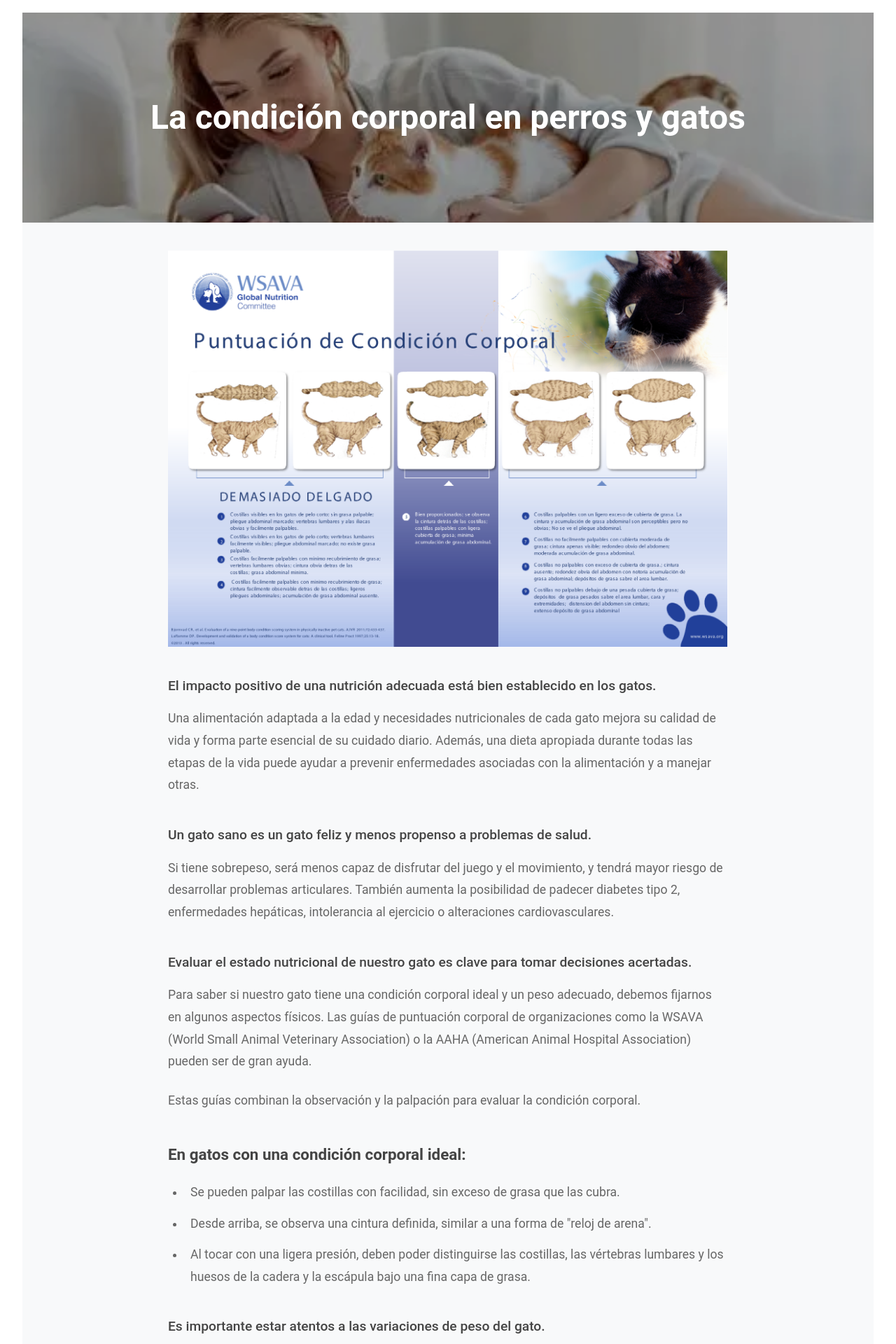
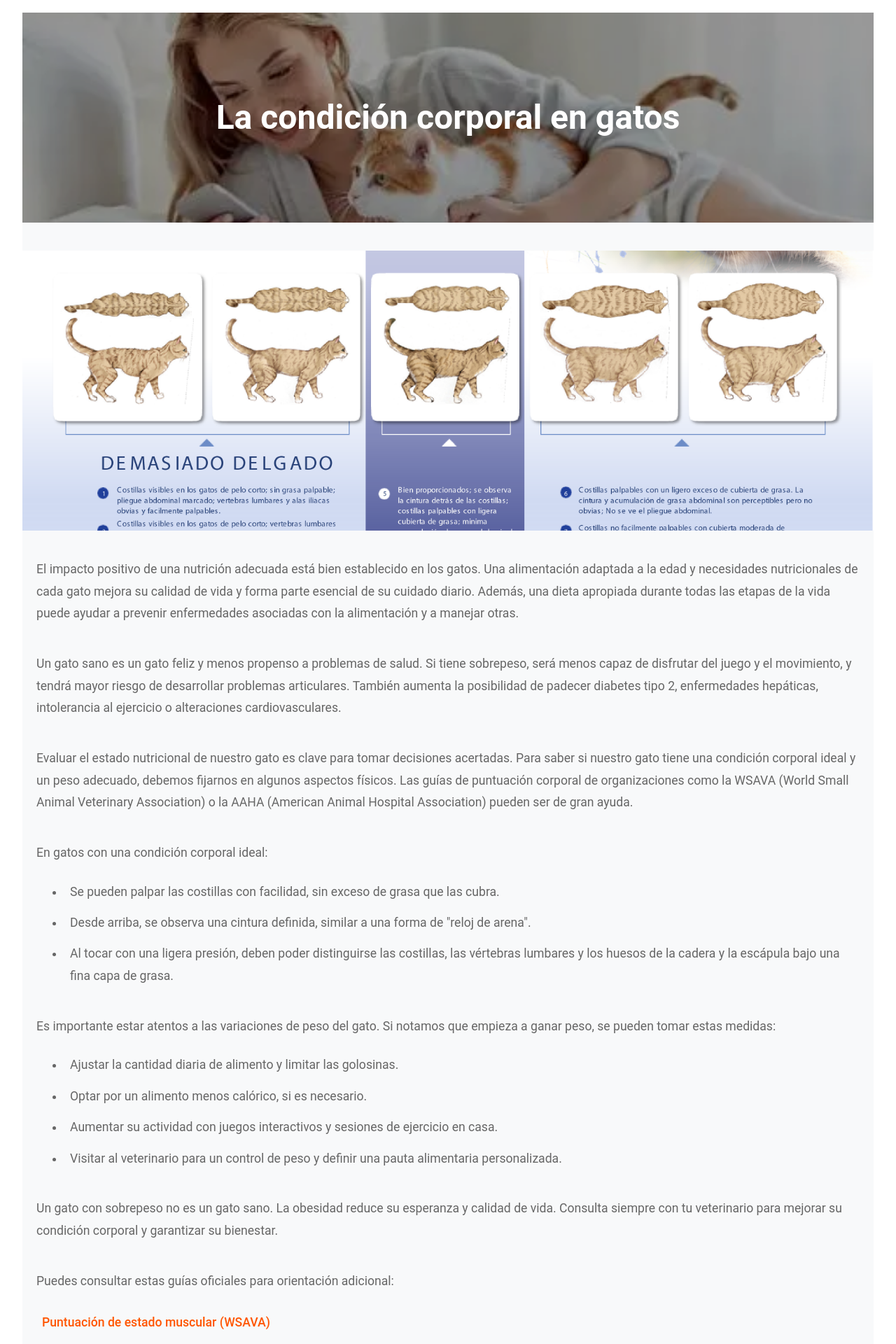
Before and after one commit to RobertoGm1333/TFG-Roberto-Front, a Vue app: page /Condicion-Corporal in a window 1280 px wide. Shown: the part 160-2080 px from the top of the page at 70% size. Built offline with nearby package versions, Linux system fonts and the light colour scheme.

Commit message:
Condicion corporal hecha, falta english

```diff
--- a/src/views/CondicionCorporalView.vue
+++ b/src/views/CondicionCorporalView.vue
@@ -2,47 +2,85 @@
   <div class="condicion-corporal-view">
     <!-- Banner section -->
     <div class="banner" :style="{ backgroundImage: 'url(../../Images/consejos/background-banner.png)' }">
-      <h1>La condición corporal en perros y gatos</h1>
+      <h1>La condición corporal en gatos</h1>
     </div>
 
     <!-- Content section -->
     <div class="content">
       <div class="content-container">
-        <img src="../../Images/consejos/condicion-corporal.png" alt="Condición corporal en mascotas" class="main-image" />
+        <img
+          src="../../Images/consejos/condicion-corporal.png"
+          alt="Condición corporal en mascotas"
+          class="main-image"
+          @click="showZoomDialog = true"
+        />
+
+        <!-- Dialog para imagen ampliada -->
+        <v-dialog
+          v-model="showZoomDialog"
+          max-width="90vw"
+          max-height="90vh"
+          :persistent="false"
+          :scrim="true"
+          @update:model-value="closeDialog"
+        >
+          <div class="zoom-overlay" @click="closeDialog">
+            <div class="zoom-container" @click.stop>
+              <v-btn
+                icon
+                @click="closeDialog"
+                class="close-button"
+              >
+                <v-icon>mdi-close</v-icon>
+              </v-btn>
+              <div
+                class="image-wrapper"
+                @mousedown="startDrag"
+                @mousemove="doDrag"
+                @mouseup="stopDrag"
+                @mouseleave="stopDrag"
+                @click="handleImageClick"
+              >
+                <img
+                  src="../../Images/consejos/condicion-corporal.png"
+                  alt="Condición corporal en mascotas"
+                  class="zoomed-image"
+                  :class="{
+                    'can-zoom': !isZoomedIn,
+                    'is-dragging': isDragging
+                  }"
+                  :style="{
+                    transform: `translate(${transform.x}px, ${transform.y}px) scale(${transform.scale})`,
+                    cursor: isZoomedIn ? (isDragging ? 'grabbing' : 'grab') : 'zoom-in'
+                  }"
+                  @dragstart.prevent
+                />
+              </div>
+            </div>
+          </div>
+        </v-dialog>
 
         <div class="text-content">
           <section class="content-section">
-            <p class="destacado">
-              El impacto positivo de una nutrición adecuada está bien establecido en los gatos.
-            </p>
             <p>
-              Una alimentación adaptada a la edad y necesidades nutricionales de cada gato mejora su calidad de vida y forma parte esencial de su cuidado diario. Además, una dieta apropiada durante todas las etapas de la vida puede ayudar a prevenir enfermedades asociadas con la alimentación y a manejar otras.
+              El impacto positivo de una nutrición adecuada está bien establecido en los gatos. Una alimentación adaptada a la edad y necesidades nutricionales de cada gato mejora su calidad de vida y forma parte esencial de su cuidado diario. Además, una dieta apropiada durante todas las etapas de la vida puede ayudar a prevenir enfermedades asociadas con la alimentación y a manejar otras.
             </p>
           </section>
 
           <section class="content-section">
-            <p class="destacado">
-              Un gato sano es un gato feliz y menos propenso a problemas de salud.
-            </p>
             <p>
-              Si tiene sobrepeso, será menos capaz de disfrutar del juego y el movimiento, y tendrá mayor riesgo de desarrollar problemas articulares. También aumenta la posibilidad de padecer diabetes tipo 2, enfermedades hepáticas, intolerancia al ejercicio o alteraciones cardiovasculares.
+              Un gato sano es un gato feliz y menos propenso a problemas de salud. Si tiene sobrepeso, será menos capaz de disfrutar del juego y el movimiento, y tendrá mayor riesgo de desarrollar problemas articulares. También aumenta la posibilidad de padecer diabetes tipo 2, enfermedades hepáticas, intolerancia al ejercicio o alteraciones cardiovasculares.
             </p>
           </section>
 
           <section class="content-section">
-            <p class="destacado">
-              Evaluar el estado nutricional de nuestro gato es clave para tomar decisiones acertadas.
-            </p>
             <p>
-              Para saber si nuestro gato tiene una condición corporal ideal y un peso adecuado, debemos fijarnos en algunos aspectos físicos. Las guías de puntuación corporal de organizaciones como la WSAVA (World Small Animal Veterinary Association) o la AAHA (American Animal Hospital Association) pueden ser de gran ayuda.
-            </p>
-            <p>
-              Estas guías combinan la observación y la palpación para evaluar la condición corporal.
+              Evaluar el estado nutricional de nuestro gato es clave para tomar decisiones acertadas. Para saber si nuestro gato tiene una condición corporal ideal y un peso adecuado, debemos fijarnos en algunos aspectos físicos. Las guías de puntuación corporal de organizaciones como la WSAVA (World Small Animal Veterinary Association) o la AAHA (American Animal Hospital Association) pueden ser de gran ayuda.
             </p>
           </section>
 
           <section class="content-section">
-            <h2>En gatos con una condición corporal ideal:</h2>
+            <p>En gatos con una condición corporal ideal:</p>
             <ul>
               <li>Se pueden palpar las costillas con facilidad, sin exceso de grasa que las cubra.</li>
               <li>Desde arriba, se observa una cintura definida, similar a una forma de "reloj de arena".</li>
@@ -51,10 +89,7 @@
           </section>
 
           <section class="content-section">
-            <p class="destacado">
-              Es importante estar atentos a las variaciones de peso del gato.
-            </p>
-            <p>Si notamos que empieza a ganar peso, se pueden tomar estas medidas:</p>
+            <p>Es importante estar atentos a las variaciones de peso del gato. Si notamos que empieza a ganar peso, se pueden tomar estas medidas:</p>
             <ul>
               <li>Ajustar la cantidad diaria de alimento y limitar las golosinas.</li>
               <li>Optar por un alimento menos calórico, si es necesario.</li>
@@ -64,20 +99,21 @@
           </section>
 
           <section class="content-section">
-            <p class="destacado">
-              Un gato con sobrepeso no es un gato sano.
-            </p>
             <p>
-              La obesidad reduce su esperanza y calidad de vida. Consulta siempre con tu veterinario para mejorar su condición corporal y garantizar su bienestar.
+              Un gato con sobrepeso no es un gato sano. La obesidad reduce su esperanza y calidad de vida. Consulta siempre con tu veterinario para mejorar su condición corporal y garantizar su bienestar.
             </p>
           </section>
 
           <section class="content-section">
-            <h2>Recursos adicionales</h2>
             <p>Puedes consultar estas guías oficiales para orientación adicional:</p>
-            <ul>
-              <li>Puntuación de estado muscular (WSAVA)</li>
-            </ul>
+            <a
+              href="../../Images/consejos/condicion-corporal.pdf"
+              target="_blank"
+              rel="noopener noreferrer"
+              class="wsava-link"
+            >
+              Puntuación de estado muscular (WSAVA)
+            </a>
           </section>
         </div>
       </div>
@@ -86,7 +122,92 @@
 </template>
 
 <script setup lang="ts">
-// Component logic can be added here if needed
+import { ref } from 'vue'
+
+const showZoomDialog = ref(false)
+const isZoomedIn = ref(false)
+const transform = ref({ x: 0, y: 0, scale: 1 })
+const isDragging = ref(false)
+const startPosition = ref({ x: 0, y: 0 })
+const hasMoved = ref(false)
+
+const handleImageClick = (event: MouseEvent) => {
+  // Si estábamos arrastrando, no consideramos esto como un click
+  if (hasMoved.value) {
+    hasMoved.value = false
+    return
+  }
+
+  // Si no está zoomeado, hacer zoom
+  if (!isZoomedIn.value) {
+    const rect = (event.target as HTMLElement).getBoundingClientRect()
+    const x = event.clientX - rect.left
+    const y = event.clientY - rect.top
+
+    const centerX = (x / rect.width) * 100
+    const centerY = (y / rect.height) * 100
+
+    transform.value = {
+      x: (50 - centerX) * 2,
+      y: (50 - centerY) * 2,
+      scale: 2.5
+    }
+    isZoomedIn.value = true
+  } else {
+    // Si está zoomeado y es un click sin arrastre, resetear zoom
+    resetZoom()
+  }
+}
+
+const startDrag = (event: MouseEvent) => {
+  if (isZoomedIn.value && event.buttons === 1) { // Verificar que el botón izquierdo está presionado
+    isDragging.value = true
+    hasMoved.value = false
+    startPosition.value = {
+      x: event.clientX - transform.value.x,
+      y: event.clientY - transform.value.y
+    }
+    event.preventDefault() // Prevenir comportamiento por defecto
+  }
+}
+
+const doDrag = (event: MouseEvent) => {
+  if (isDragging.value && isZoomedIn.value && event.buttons === 1) { // Solo si el botón está presionado
+    const deltaX = Math.abs(event.clientX - (startPosition.value.x + transform.value.x))
+    const deltaY = Math.abs(event.clientY - (startPosition.value.y + transform.value.y))
+
+    if (deltaX > 5 || deltaY > 5) {
+      hasMoved.value = true
+    }
+
+    transform.value = {
+      ...transform.value,
+      x: event.clientX - startPosition.value.x,
+      y: event.clientY - startPosition.value.y
+    }
+    event.preventDefault() // Prevenir comportamiento por defecto
+  } else if (isDragging.value) {
+    // Si el botón no está presionado pero estábamos arrastrando, detener
+    stopDrag()
+  }
+}
+
+const stopDrag = () => {
+  isDragging.value = false
+  // No resetear la posición, solo detener el arrastre
+}
+
+const resetZoom = () => {
+  transform.value = { x: 0, y: 0, scale: 1 }
+  isZoomedIn.value = false
+  isDragging.value = false
+  hasMoved.value = false
+}
+
+const closeDialog = () => {
+  showZoomDialog.value = false
+  resetZoom()
+}
 </script>
 
 <style scoped lang="scss">
@@ -128,26 +249,37 @@
 }
 
 .content {
-  padding: 40px 20px;
+  padding: 40px 0;
   background-color: #f8f9fa;
 }
 
 .content-container {
-  max-width: 1200px;
+  width: 100%;
+  max-width: none;
   margin: 0 auto;
 }
 
 .main-image {
   width: 100%;
-  max-width: 800px;
-  height: auto;
-  margin: 0 auto 40px;
+  max-width: none;
+  height: 400px;
+  margin: 0 0 40px;
   display: block;
+  object-fit: cover;
+  object-position: center;
+  cursor: pointer;
+  transition: opacity 0.3s ease;
+
+  &:hover {
+    opacity: 0.9;
+  }
 }
 
 .text-content {
-  max-width: 800px;
+  width: 100%;
+  max-width: none;
   margin: 0 auto;
+  padding: 0 20px;
   color: #666;
   font-size: 1.1rem;
   line-height: 1.8;
@@ -155,6 +287,7 @@
 
 .content-section {
   margin-bottom: 2.5rem;
+  max-width: none;
 
   h2 {
     font-size: 1.4rem;
@@ -179,7 +312,7 @@
 
   ul {
     list-style-type: disc;
-    margin-left: 1.5rem;
+    margin-left: 2.5rem;
     margin-bottom: 1.5rem;
     color: #666;
 
@@ -188,6 +321,84 @@
       line-height: 1.8;
       padding-left: 0.5rem;
     }
+  }
+}
+
+.zoom-overlay {
+  width: 100%;
+  height: 100%;
+  display: flex;
+  justify-content: center;
+  align-items: center;
+  padding: 20px;
+}
+
+.zoom-container {
+  position: relative;
+  display: flex;
+  justify-content: center;
+  align-items: center;
+  background: transparent;
+}
+
+.image-wrapper {
+  position: relative;
+  overflow: hidden;
+  width: 100%;
+  height: 100%;
+  display: flex;
+  justify-content: center;
+  align-items: center;
+  touch-action: none; // Prevenir gestos táctiles por defecto
+}
+
+.zoomed-image {
+  max-width: 100%;
+  max-height: 85vh;
+  object-fit: contain;
+  width: auto;
+  height: auto;
+  transition: transform 0.3s ease;
+  transform-origin: center;
+  user-select: none;
+  -webkit-user-drag: none;
+
+  &.can-zoom:hover {
+    cursor: zoom-in;
+  }
+
+  &.is-dragging {
+    transition: none;
+    cursor: grabbing !important;
+  }
+}
+
+.close-button {
+  position: absolute;
+  top: -40px;
+  right: -40px;
+  z-index: 1;
+  background: rgba(0, 0, 0, 0.5) !important;
+  color: white !important;
+}
+
+.wsava-link {
+  display: inline-block;
+  color: $color-principal;
+  text-decoration: none;
+  font-weight: 500;
+  padding: 4px 8px;
+  transition: all 0.3s ease;
+  border-radius: 4px;
+
+  &:hover {
+    color: darken($color-principal, 10%);
+    background-color: rgba($color-principal, 0.1);
+  }
+
+  &:focus {
+    outline: none;
+    box-shadow: 0 0 0 2px rgba($color-principal, 0.3);
   }
 }
 
@@ -201,7 +412,11 @@
   }
 
   .content {
-    padding: 20px;
+    padding: 20px 0;
+  }
+
+  .text-content {
+    padding: 0 15px;
   }
 
   .content-section {
@@ -221,6 +436,19 @@
       font-size: 1rem;
     }
   }
+
+  .main-image {
+    height: 250px;
+  }
+
+  .close-button {
+    top: 8px;
+    right: 8px;
+  }
+
+  .zoom-overlay {
+    padding: 10px;
+  }
 }
 
 @media (prefers-color-scheme: dark) {
@@ -237,5 +465,18 @@
       color: #d0d0d0;
     }
   }
+
+  .wsava-link {
+    color: lighten($color-principal, 15%);
+
+    &:hover {
+      color: lighten($color-principal, 25%);
+      background-color: rgba(lighten($color-principal, 15%), 0.1);
+    }
+
+    &:focus {
+      box-shadow: 0 0 0 2px rgba(lighten($color-principal, 15%), 0.3);
+    }
+  }
 }
 </style>
```
